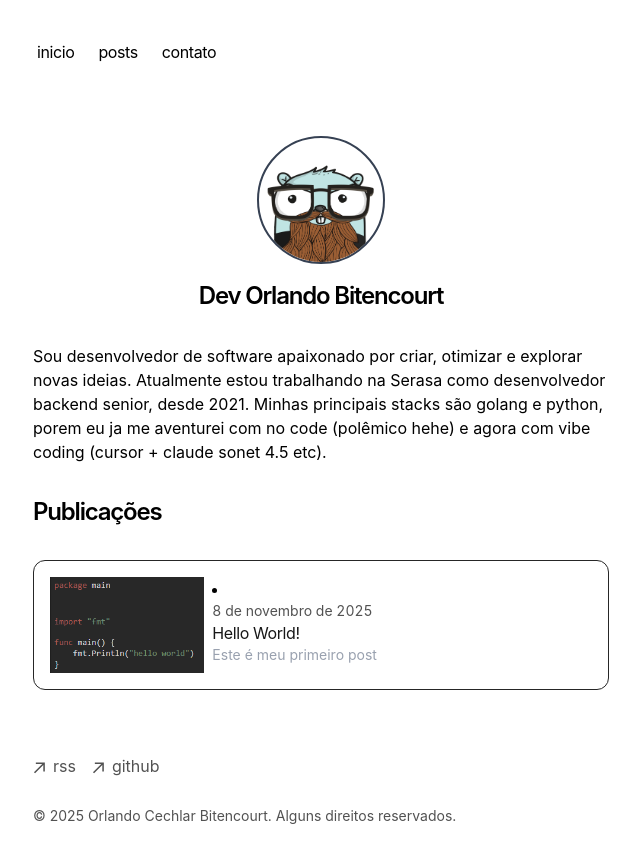
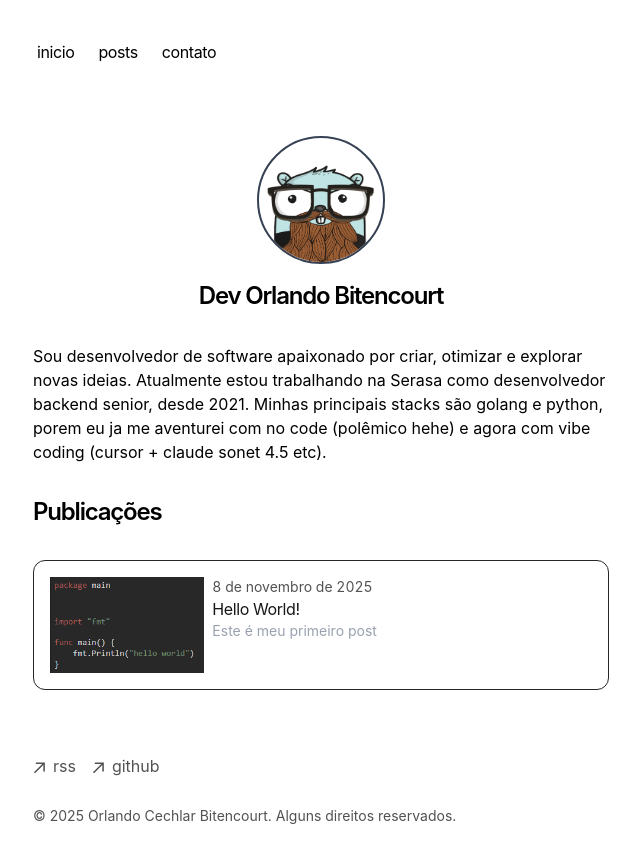
Before and after one commit to OrlandoBitencourt/orlandobitencourt.github.io, a Next.js app: page / in a window 1280 px wide. Shown: the top 862 px of the page, without its empty margins (319-959 px from the left). Built offline with nearby package versions, Linux system fonts and the light colour scheme.

Commit message:
ajusta lista

```diff
--- a/app/components/posts.tsx
+++ b/app/components/posts.tsx
@@ -33,7 +33,7 @@ export function BlogPosts() {
                 />
               </div>
 
-              <li>
+              <div className="flex flex-col">
               <p className="text-sm text-neutral-600 dark:text-neutral-400 tabular-nums">
                 {formatDate(post.metadata.publishedAt, false)}
               </p>
@@ -41,7 +41,7 @@ export function BlogPosts() {
                 {post.metadata.title}
               </p>
               <p className="text-sm text-gray-400">{post.metadata.summary}</p>
-              </li>
+              </div>
             </div>
           </Link>
         ))}
```
